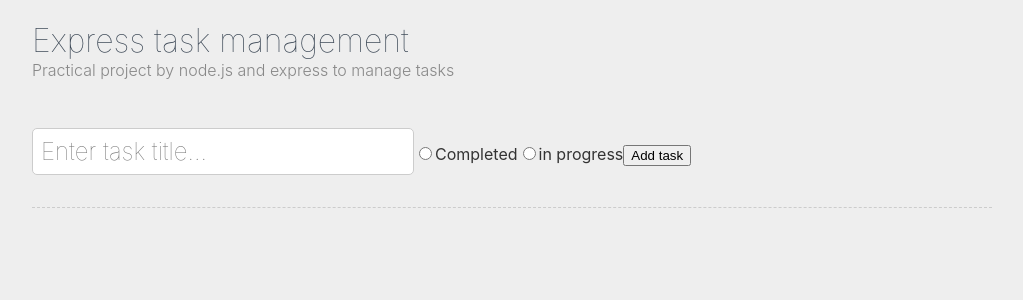
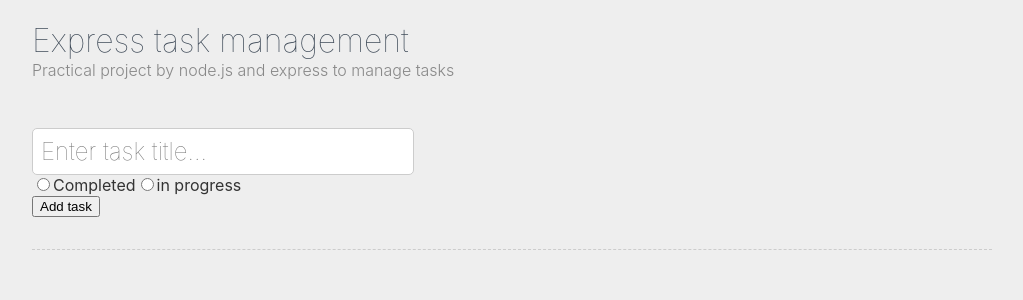
Before and after one commit to amiryxe/express-task-management, a React (Vite) app in the folder client/: page / in a window 1280 px wide. Shown: the top 300 px of the page, without its empty margins (128-1151 px from the left). Built offline with nearby package versions, Linux system fonts and the light colour scheme; no server answers.

Commit message:
change structure of add task component element

```diff
--- a/client/src/components/Tasks/AddTask.jsx
+++ b/client/src/components/Tasks/AddTask.jsx
@@ -20,6 +20,7 @@ export default function AddTask() {
     <form className="tasks__add" onSubmit={submitHandler}>
       <input type="text" name="title" placeholder="Enter task title..." />
 
+      <div className="tasks__status">
         <label>
           <input type="radio" name="completed" value="1" id="" />
           Completed
@@ -29,6 +30,7 @@ export default function AddTask() {
           <input type="radio" name="completed" value="" id="" />
           in progress
         </label>
+      </div>
 
       <button>Add task</button>
     </form>
```
Lines whose indentation alone changed are shown as unchanged.
